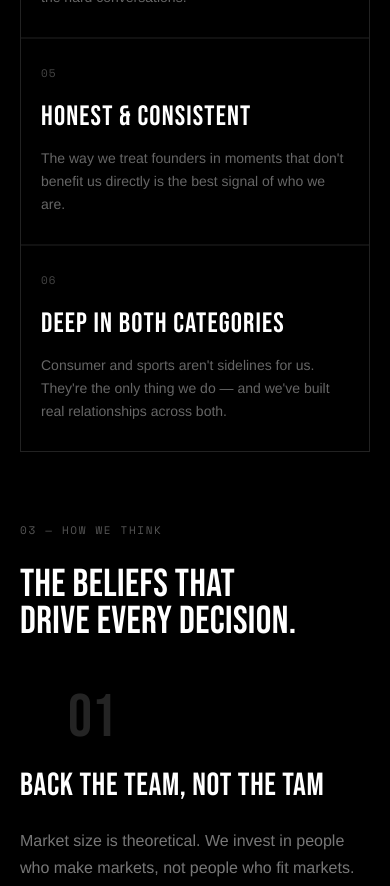
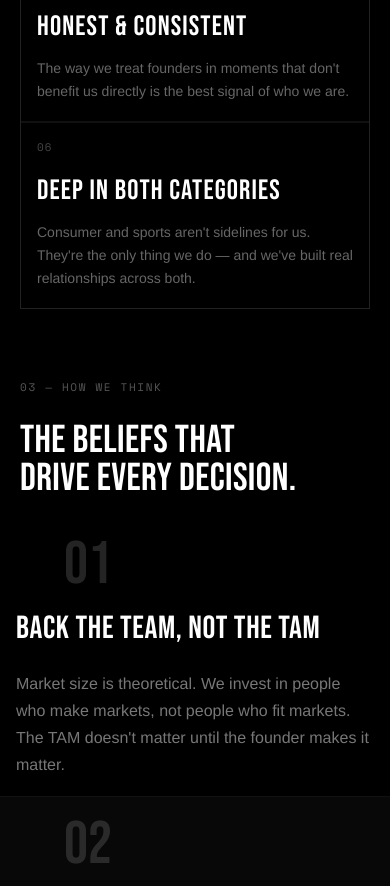
Before and after one commit to Ryano1221/backfield-ventures, a Next.js app: page / in a window 390 px wide. Shown: the part 3000-3886 px from the top of the page. Built offline with nearby package versions, Linux system fonts and the light colour scheme; a web font is replaced by a local one.

Commit message:
Reduce padding on sections 02 and 03
Desktop: why cards 48px→32px, philosophy rows 64px→40px
Mobile: both down to 18px

Co-Authored-By: Claude Sonnet 4.6 <noreply@anthropic.com>

```diff
--- a/src/app/globals.css
+++ b/src/app/globals.css
@@ -748,7 +748,7 @@ ul { list-style: none; }
 }
 
 .why__card {
-  padding: 48px 40px;
+  padding: 32px 28px;
   border-right: 1px solid #222;
   border-bottom: 1px solid #222;
   position: relative;
@@ -822,7 +822,7 @@ ul { list-style: none; }
   display: grid;
   grid-template-columns: 220px 1fr;
   align-items: center;
-  padding: 64px 48px;
+  padding: 40px 48px;
   max-width: 1360px;
   margin: 0 auto;
   gap: 48px;
@@ -1195,14 +1195,14 @@ body.js-ready .reveal-right {
   .why__card {
     border-right: none;
     border-bottom: 1px solid #222;
-    padding: 28px 20px;
+    padding: 18px 16px;
   }
   .why__card:last-child { border-bottom: none; }
 
   .philosophy__item {
     grid-template-columns: 1fr;
-    padding: 28px 20px;
-    gap: 12px;
+    padding: 18px 16px;
+    gap: 8px;
   }
   .philosophy__num { font-size: 60px; }
 
```
